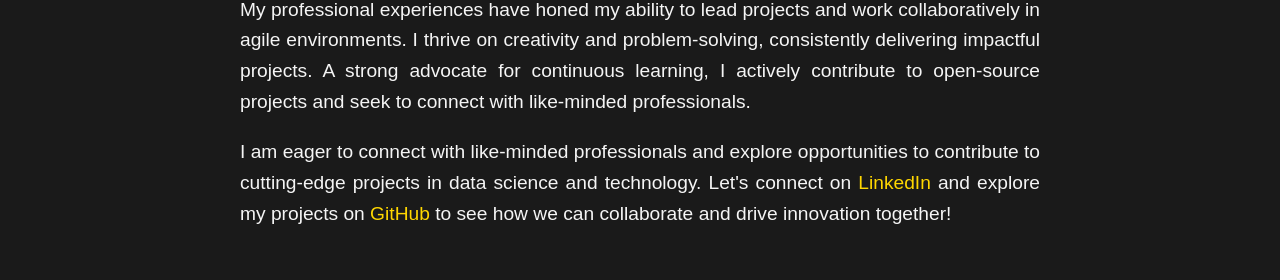
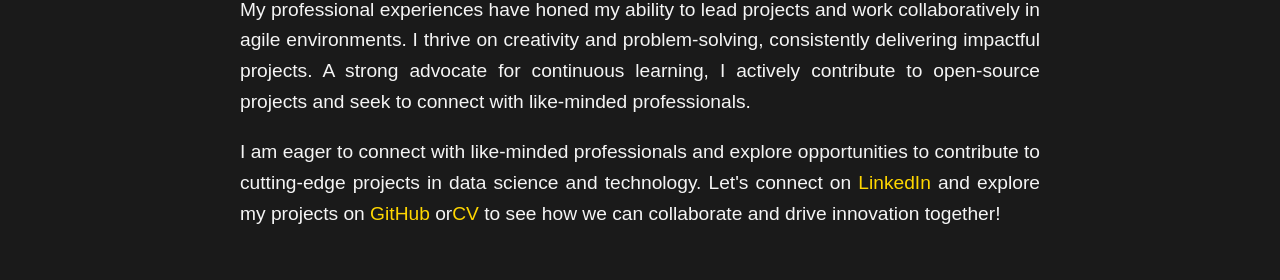
Before and after one commit to imthadh-ahamed/ImthadhAhamed-Portfolio, a React (Create React App) app in the folder frontend/: page / in a window 1280 px wide. Shown: the part 1000-1280 px from the top of the page. Built offline with nearby package versions, Linux system fonts and the light colour scheme.

Commit message:
Enter the CV for user view

```diff
--- a/frontend/src/components/About.js
+++ b/frontend/src/components/About.js
@@ -48,6 +48,15 @@
           >
             GitHub
           </a>{" "}
+          or
+          <a
+            href="https://drive.google.com/file/d/1V9ern4Tkbp8gzG5zGmzCgQXgZk_w-XWW/view?usp=sharing"
+            target="_blank"
+            rel="noopener noreferrer"
+            className="link"
+          >
+            CV
+          </a>{" "}
           to see how we can collaborate and drive innovation together!
         </p>
       </div>
```
